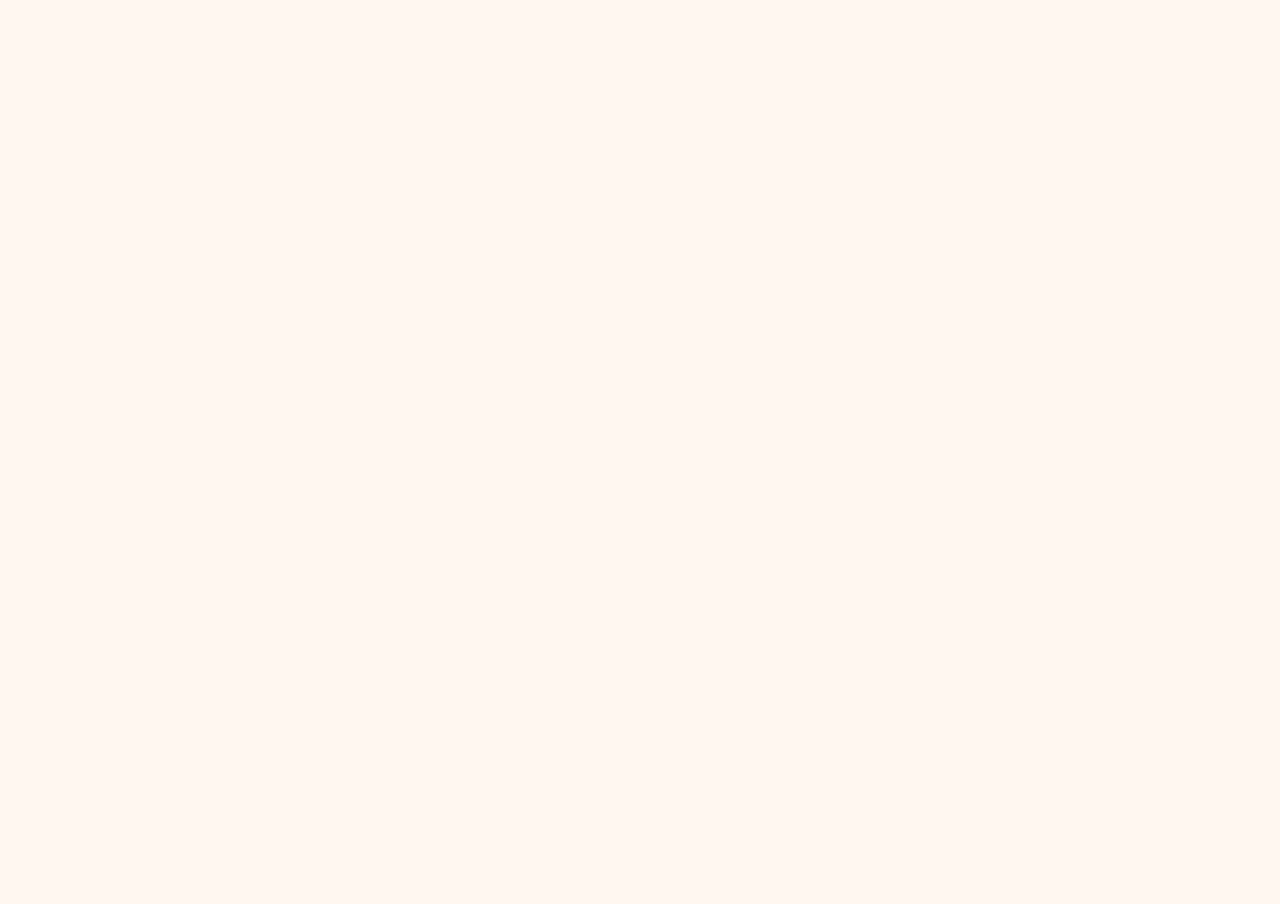
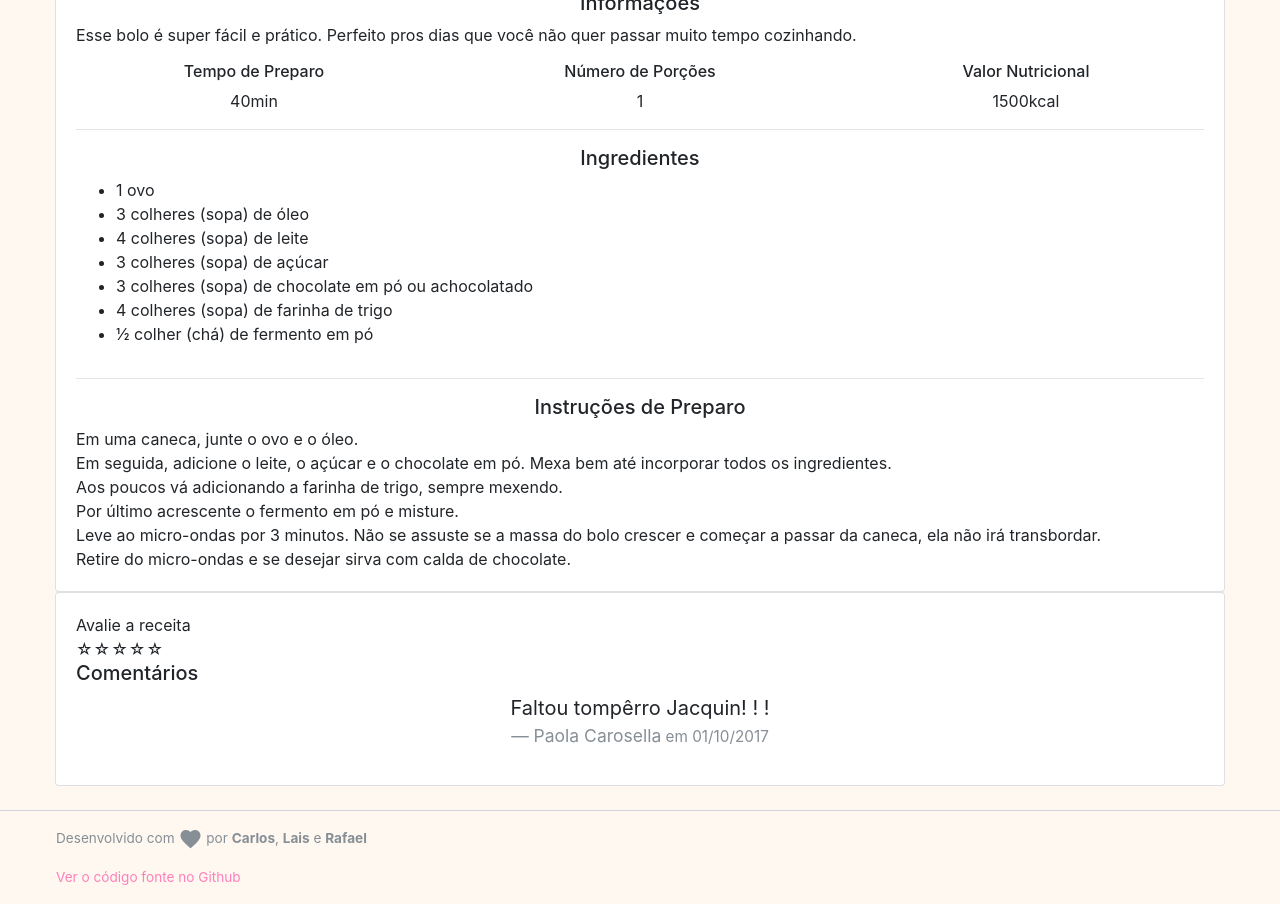
Before and after one commit to carlosasj/SCC0565-2017-2-projeto, an Angular app: page /detalhes/1 in a window 1280 px wide. Before the commit this address led to /. Shown: the part 500-1404 px from the top of the page. Before the commit the page ends 800 px from the top, so only its background shows below. Built offline with nearby package versions, Linux system fonts and the light colour scheme.

Commit message:
Cria tela de detalhes da receita

```diff
--- a/src/app/content/content.module.ts
+++ b/src/app/content/content.module.ts
@@ -13,6 +13,7 @@ import { LoginComponent } from './login/login.component';
 import { SendRecipeComponent } from './send-recipe/send-recipe.component';
 import { SearchResultsComponent } from './search-results/search-results.component';
 import { SignupComponent } from './signup/signup.component';
+import { RecipeDetailsComponent } from './recipe-details/recipe-details.component';
 
 @NgModule({
   imports: [
@@ -29,6 +30,7 @@ import { SignupComponent } from './signup/signup.component';
     SendRecipeComponent,
     SearchResultsComponent,
     SignupComponent,
+    RecipeDetailsComponent,
   ],
   exports: [
     ContentComponent,
--- a/src/app/content/content.routes.ts
+++ b/src/app/content/content.routes.ts
@@ -7,6 +7,7 @@ import { CategoriesComponent } from './categories/categories.component';
 import { ContentComponent } from './content.component';
 import { HomeComponent } from './home/home.component';
 import { SignupComponent } from './signup/signup.component';
+import { RecipeDetailsComponent } from './recipe-details/recipe-details.component';
 
 export const appRoutes: Routes = [
   {
@@ -36,6 +37,10 @@ export const appRoutes: Routes = [
       {
         path: 'cadastro',
         component: SignupComponent,
+      },
+      {
+        path: 'detalhes/:id',
+        component: RecipeDetailsComponent
       }
     ]
   },
--- a/src/app/content/home/home.component.html
+++ b/src/app/content/home/home.component.html
@@ -14,6 +14,7 @@
                               img="http://www.cenadietetica.com/wp-content/uploads/2016/11/7d861ca14e7afdbae183dd890492d839-863x500.jpg"
                               abstract="Esse bolo é super fácil e prático. Perfeito pros dias que você não quer passar muito tempo cozinhando."
                               [submitDate]="1506877722296"
+                              routerLink="/detalhes/1" routerLinkActive="active"
               ></app-recipe-card>
 
               <app-recipe-card recipeTitle="Pizza de pão de forma"
@@ -43,6 +44,7 @@
                                 img="http://www.cenadietetica.com/wp-content/uploads/2016/11/7d861ca14e7afdbae183dd890492d839-863x500.jpg"
                                 abstract="Esse bolo é super fácil e prático. Perfeito pros dias que você não quer passar muito tempo cozinhando."
                                 [submitDate]="1506877722296"
+                                routerLink="/detalhes/1" routerLinkActive="active"
               ></app-recipe-card>
 
               <app-recipe-card recipeTitle="Pizza de pão de forma"
@@ -129,7 +131,7 @@
       <div class="col-12">
         <div class="list-group">
           <a href="#" class="list-group-item list-group-item-action">Miojo</a>
-          <a href="#" class="list-group-item list-group-item-action">Bolo de caneca</a>
+          <a href="#" class="list-group-item list-group-item-action" routerLink="/detalhes/1" routerLinkActive="active">Bolo de caneca</a>
           <a href="#" class="list-group-item list-group-item-action">Pizza de pão de forma</a>
           <a href="#" class="list-group-item list-group-item-action">Café forte</a>
         </div>
--- /dev/null
+++ b/src/app/content/recipe-details/recipe-details.component.html
@@ -0,0 +1,78 @@
+<div class="row">
+    <div class="col-sm-12">
+        <div class="page-panel">
+            <h4>Bolo de caneca</h4>
+            <small id="author" class="text-muted">
+                por Érick Jacquin
+            </small><br>
+            <img src="http://www.cenadietetica.com/wp-content/uploads/2016/11/7d861ca14e7afdbae183dd890492d839-863x500.jpg" class="img-fluid rounded mx-auto d-block" alt="Foto da receita">
+            <hr>
+            <h5 class="text-center">Informações</h5>
+            <div class="row">
+                <div class="col-sm-12">
+                    <span>
+                            Esse bolo é super fácil e prático. Perfeito pros dias que você não quer passar muito tempo cozinhando.
+                    </span>
+                    <div class="v-space"></div>
+                    <div class="row">
+                        <div class="col-sm-4 text-center">
+                            <h6>Tempo de Preparo</h6>
+                            40min
+                        </div>
+                        <div class="col-sm-4 text-center">
+                            <h6>Número de Porções</h6>
+                            1
+                        </div>
+                        <div class="col-sm-4 text-center">
+                            <h6>Valor Nutricional</h6>
+                            1500kcal
+                        </div>
+                    </div>
+                </div>
+            </div>
+            <hr>
+            <h5 class="text-center">Ingredientes</h5>
+            <div class="row">
+                <div class="col-sm-12">
+                    <ul>
+                        <li>1 ovo</li>
+                        <li>3 colheres (sopa) de óleo</li>
+                        <li>4 colheres (sopa) de leite</li>
+                        <li>3 colheres (sopa) de açúcar</li>
+                        <li>3 colheres (sopa) de chocolate em pó ou achocolatado</li>
+                        <li>4 colheres (sopa) de farinha de trigo</li>
+                        <li>½ colher (chá) de fermento em pó</li>
+                    </ul>
+                </div>
+            </div>
+            <hr>
+            <h5 class="text-center">Instruções de Preparo</h5>
+            <div class="row">
+                <div class="col-sm-12">
+                        Em uma caneca, junte o ovo e o óleo.<br>
+                        Em seguida, adicione o leite, o açúcar e o chocolate em pó. Mexa bem até incorporar todos os ingredientes.<br>
+                        Aos poucos vá adicionando a farinha de trigo, sempre mexendo.<br>
+                        Por último acrescente o fermento em pó e misture.<br>
+                        Leve ao micro-ondas por 3 minutos. Não se assuste se a massa do bolo crescer e começar a passar da caneca, ela não irá transbordar.<br>
+                        Retire do micro-ondas e se desejar sirva com calda de chocolate.<br>
+                </div>
+            </div>
+        </div>
+    </div>
+    <div class="v-space"></div>
+    <div class="col-sm-12">
+        <div class="page-panel">
+            Avalie a receita
+            <div class="rating">
+                <span>☆</span><span>☆</span><span>☆</span><span>☆</span><span>☆</span>
+            </div>
+            <h5>Comentários</h5>
+            <div>
+                <blockquote class="blockquote text-center">
+                    <p class="mb-0">Faltou tompêrro Jacquin! ! !</p>
+                    <footer class="blockquote-footer">Paola Carosella<small class="text-muted"> em 01/10/2017</small></footer>
+                </blockquote>
+            </div>
+        </div>
+    </div>
+</div>
--- /dev/null
+++ b/src/app/content/recipe-details/recipe-details.component.scss
@@ -0,0 +1,14 @@
+.rating {
+    unicode-bidi: bidi-override;
+    direction: rtl;
+  }
+  .rating > span {
+    display: inline-block;
+    position: relative;
+    width: 1.1em;
+  }
+  .rating > span:hover:before,
+  .rating > span:hover ~ span:before {
+     content: "\2605";
+     position: absolute;
+  }
--- /dev/null
+++ b/src/app/content/recipe-details/recipe-details.component.ts
@@ -0,0 +1,15 @@
+import { Component, OnInit } from '@angular/core';
+
+@Component({
+  selector: 'app-recipe-details',
+  templateUrl: './recipe-details.component.html',
+  styleUrls: ['./recipe-details.component.scss']
+})
+export class RecipeDetailsComponent implements OnInit {
+
+  constructor() { }
+
+  ngOnInit() {
+  }
+
+}
--- a/src/styles.scss
+++ b/src/styles.scss
@@ -10,3 +10,7 @@
     padding: 1.25rem;
     display: flow-root;
 }
+
+.v-space {
+    margin: 15px 0;
+}
```
